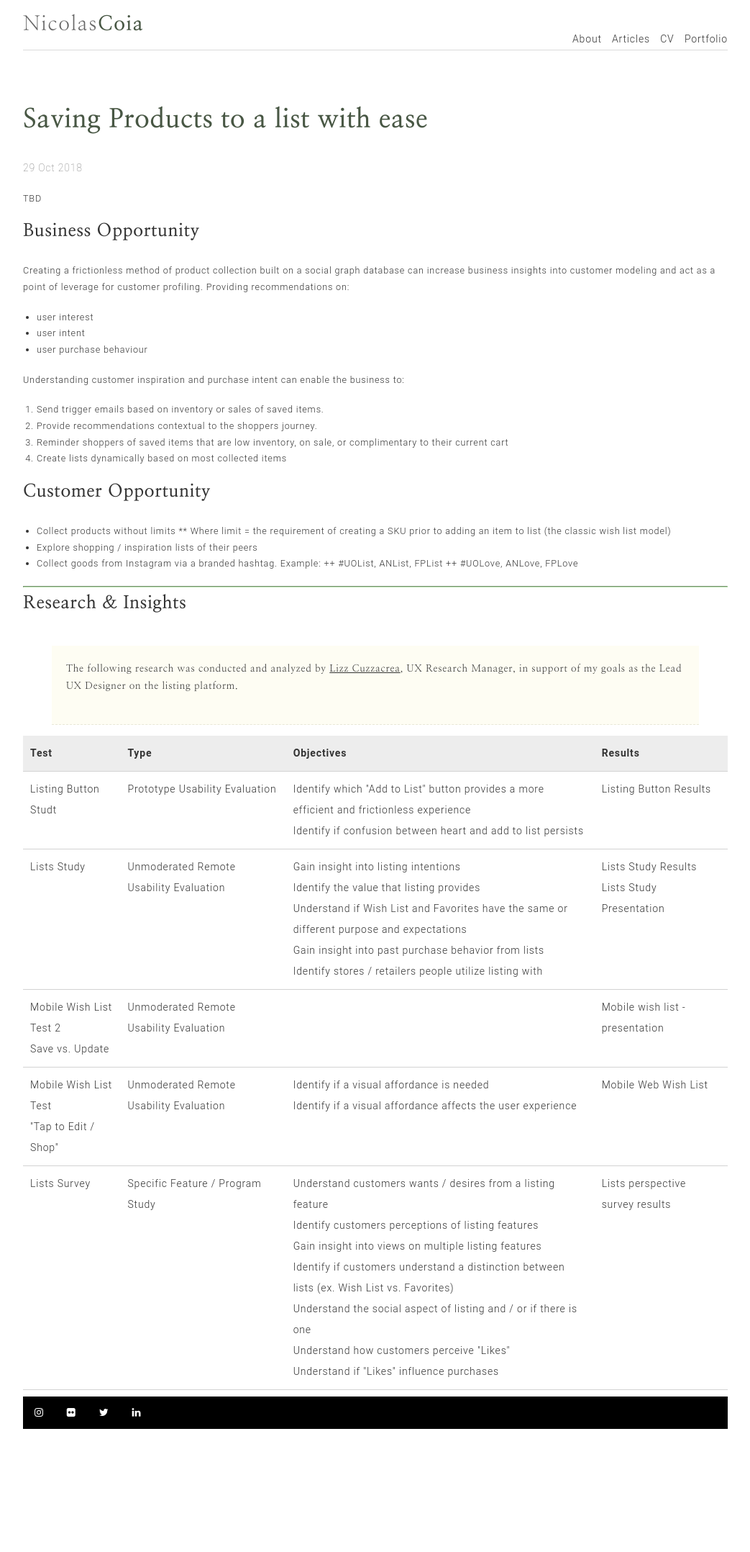
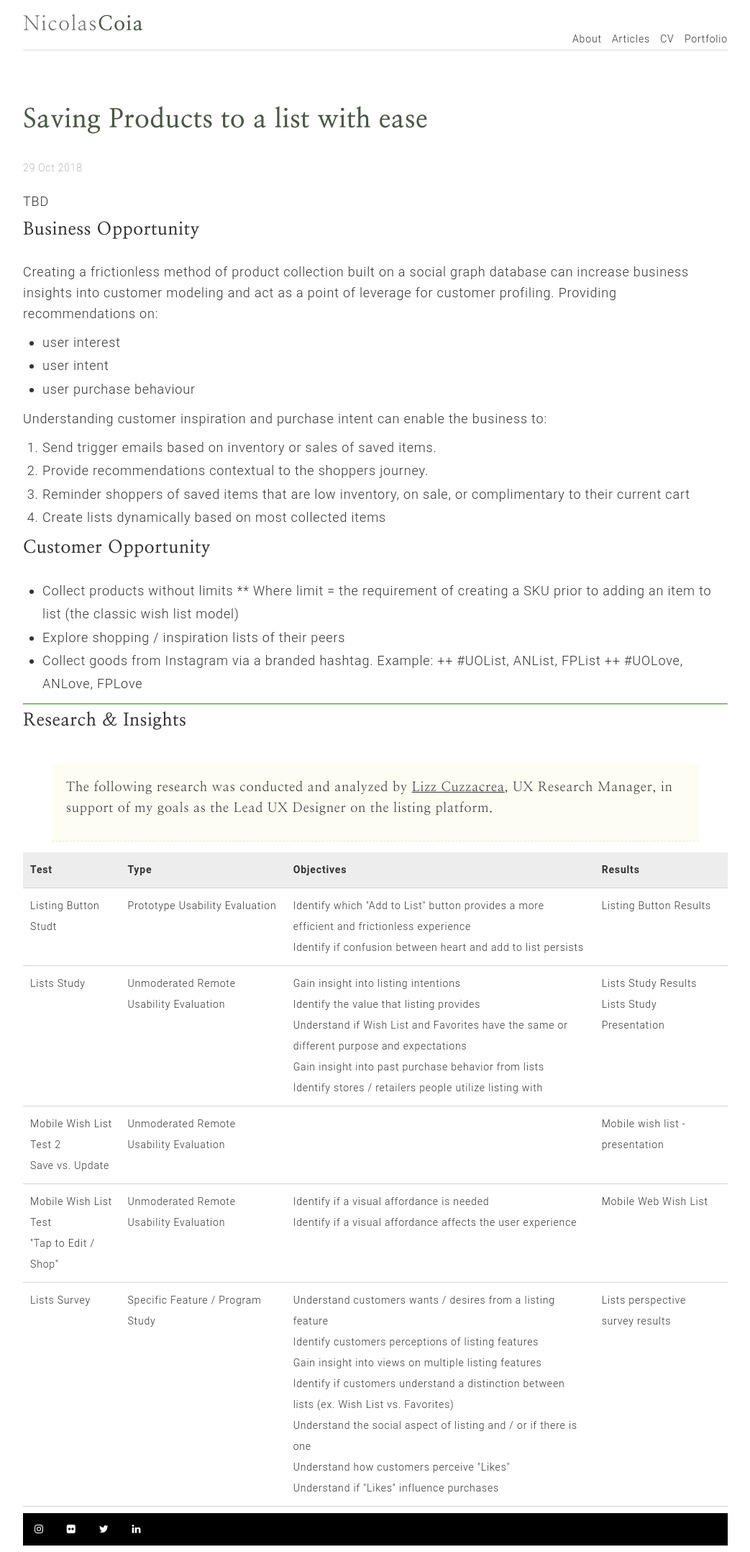
Before and after one commit to dyutibarma/monochrome, a Jekyll site: the page built from _portfolio/2018-10-29-frictionless-Lists.md, in a window 1280 px wide. Shown: the whole page at 72% size, without its empty margins (118-1161 px from the left). Built offline with Jekyll 4.4.1, drawn with Linux system fonts in a browser that asks for light colours; before the commit the page ends 1994 px from its top, so only the background shows below that.

Commit message:
Update typography.scss

```diff
--- a/_sass/typography.scss
+++ b/_sass/typography.scss
@@ -80,11 +80,13 @@ blockquote {
 
 @media (min-width: 940px) { //Breakpoint set to 940px
 
-/* p, ul, ol {
-	font-size: 1em; /* 14px /
-	line-height: 2.071em; /* 29px /
-	margin-bottom: 0.714em; /* 10px /
-} */
+p, ul, ol {
+	font-size: 18px; /* 18px */
+	font-weight: 300;
+	letter-spacing: 0.84px;
+	line-height: 29px; /* 29px */
+	margin-bottom: 10px; /* 10px */
+}
 hr {
     	display: block;
     	margin-top: 0.5em;
```
